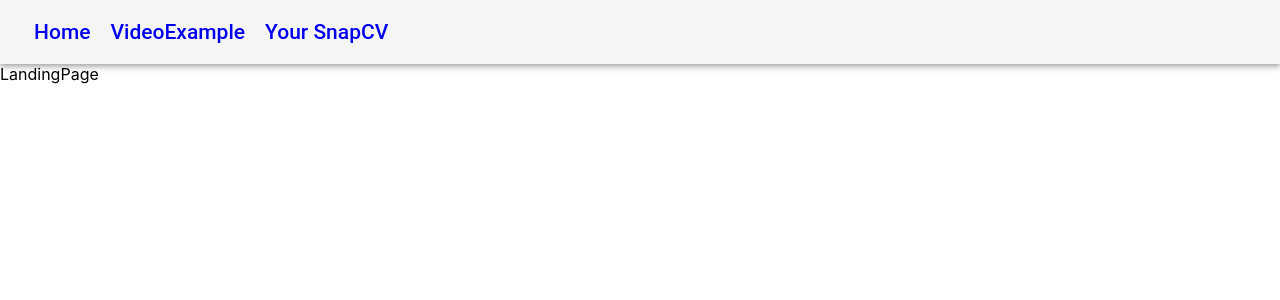
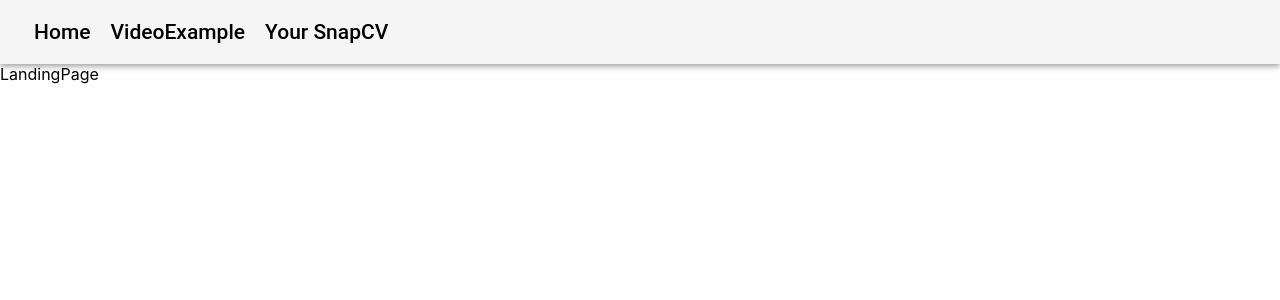
Before and after one commit to alexander7161/SnapCV, a React (Create React App) app: page / in a window 1280 px wide. Shown: the top 300 px of the page. Built offline with nearby package versions, Linux system fonts and the light colour scheme.

Commit message:
Beautified Links

```diff
--- a/src/stylesheets/navbar.css
+++ b/src/stylesheets/navbar.css
@@ -13,6 +13,10 @@ li {
     text-decoration: none;
 }
 
+.navLink:link {
+    color: black;
+}
+
 .navLink:hover, .navLink:visited:hover {
     color: gray;
 }
```
